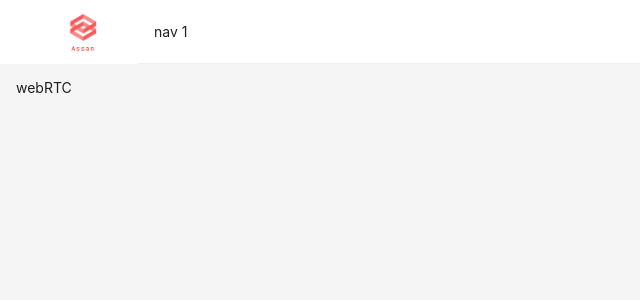
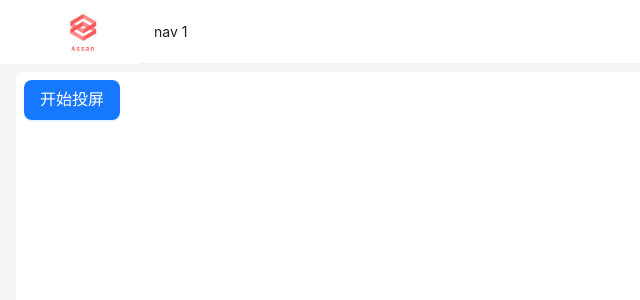
Before and after one commit to Assan233/app-park, a Vue app: page /webRTC in a window 1280 px wide. Shown: the top 300 px of the page, without its empty margins (0-640 px from the left). Built offline with nearby package versions, Linux system fonts and the light colour scheme.

Commit message:
feat: 支持投屏

```diff
--- a/package.json
+++ b/package.json
@@ -16,6 +16,7 @@
   },
   "devDependencies": {
     "@types/node": "^20.6.0",
+    "@vitejs/plugin-basic-ssl": "^1.0.1",
     "@vitejs/plugin-vue": "^4.2.3",
     "less": "^4.2.0",
     "typescript": "^5.0.2",
--- a/src/components/WebRTC/index.vue
+++ b/src/components/WebRTC/index.vue
@@ -1,6 +1,18 @@
 <template>
-    <div>webRTC</div>
+    <Row>
+        <Col :span="24">
+            <Button size="large" type="primary" @click="injectMedia(video)">开始投屏</Button>
+        </Col>
+    </Row>
+    <video ref="video" autoplay></video>
 </template>
 
-<script setup lang="ts"></script>
+<script setup lang="ts">
+import { Row, Col, Button } from "ant-design-vue";
+import { useMedia } from "./media.ts";
+import { ref, onMounted } from "vue";
+
+const { injectMedia } = useMedia();
+const video = ref(null);
+</script>
 <style scoped lang="less"></style>
--- /dev/null
+++ b/src/components/WebRTC/media.ts
@@ -0,0 +1,20 @@
+export function useMedia() {
+    async function injectMedia(video: HTMLVideoElement) {
+        const mediaStream = await getUserMedia();
+        video.srcObject = mediaStream
+    }
+
+    function getUserMedia() {
+        const constraints = { video: true, audio: true };
+        return navigator.mediaDevices
+            .getDisplayMedia(constraints)
+            .catch((err) => {
+                console.error(err);
+                throw new Error(err);
+            });
+    }
+
+    return {
+        injectMedia
+    }
+}
--- a/src/style.css
+++ b/src/style.css
@@ -1,3 +1,7 @@
 .ant-layout-header {
     background-color: #fff !important;
 }
+
+body{
+    background-color: #f5f5f5;
+}
--- a/src/views/Home/index.less
+++ b/src/views/Home/index.less
@@ -9,11 +9,12 @@
         margin-right: 24px;
     }
 }
+
 .body {
-    position: absolute;
-    top: 64px;
-    left: 0;
-    right: 0;
-    bottom: 0;
-    padding: 16px;
+    margin-left: 16px;
+    margin-top: 8px;
+    padding: 8px;
+    border-radius: 8px;
+    width: calc(100% - 32px);
+    background-color: #fff;
 }
--- a/vite.config.ts
+++ b/vite.config.ts
@@ -3,9 +3,18 @@ import vue from "@vitejs/plugin-vue";
 import path from "node:path";
 import Components from "unplugin-vue-components/vite";
 import { AntDesignVueResolver } from "unplugin-vue-components/resolvers";
+import basicSsl from "@vitejs/plugin-basic-ssl";
 
 // https://vitejs.dev/config/
 export default defineConfig({
+    server: {
+        // 启动 https ，需要配合插件 vite-plugin-mkcert 启动
+        https: true,
+    },
+
+    resolve: {
+        alias: [{ find: "@", replacement: path.resolve(__dirname, "src") }],
+    },
     plugins: [
         vue(),
         // 通过 unplugin-vue-components 做antd组件按需加载
@@ -16,8 +25,7 @@ export default defineConfig({
                 }),
             ],
         }),
+        // 生成 启动https本地服务 所需的证书
+        basicSsl(),
     ],
-    resolve: {
-        alias: [{ find: "@", replacement: path.resolve(__dirname, "src") }],
-    },
 });
```
Also changed, not shown: 1 other file (tests, documents, lock files or other folders).
